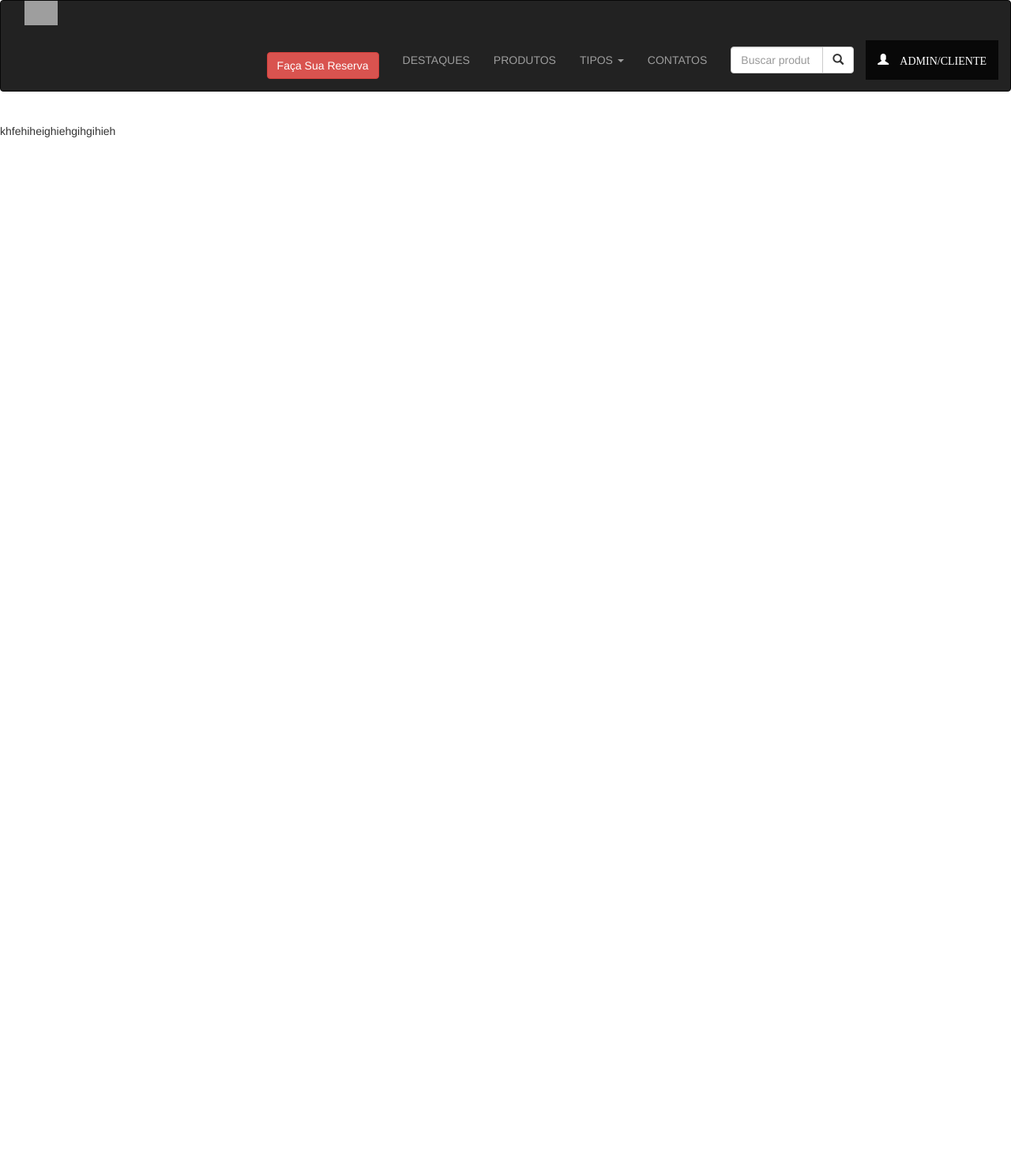
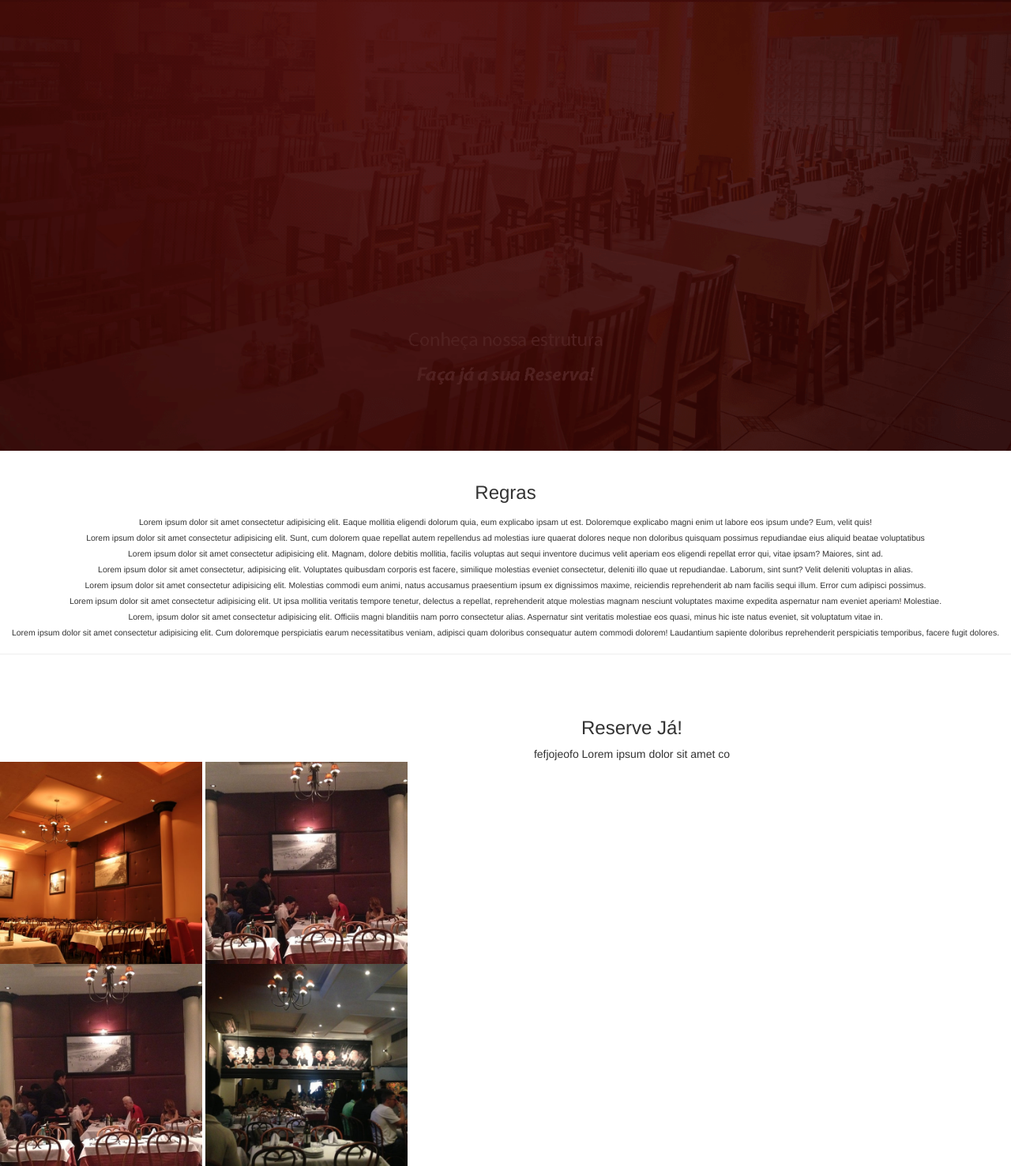
Before and after one commit to NicolasOliveira123/site-churrascaria, a PHP site: page /reserva.php in a window 1280 px wide. Shown: the whole page at 79% size. Before the commit the page ends 174 px from the top, so only its background shows below. Run offline with PHP 8.4, Linux system fonts and the light colour scheme; data comes from the database, SQL or seed files in the repository; some libraries are stand-ins or nearby versions; grey boxes are pictures that could not be loaded.

Commit message:
conclusão final

```diff
--- a/css/estilo.css
+++ b/css/estilo.css
@@ -3,7 +3,19 @@
     -webkit-background-size:cover;
     background-size: cover;
 }
+
 .reserva{
-  display: inline-block;
+  justify-content: space-around;
 
 }
+.text{
+  text-align: center;
+}
+.agenda{
+  text-align: center;
+  margin-left: 25%;
+}
+.ex{
+  text-align: center;
+
+}
--- a/menu_publico.php
+++ b/menu_publico.php
@@ -34,8 +34,7 @@
             <div class="collapse navbar-collapse" id="menupublico">
                 <ul class="nav navbar-nav navbar-right">
                     <li class="active">
-                     <li><a href="index.php#reserva"><button type="button" class="btn btn-danger">Faça Sua Reserva</button></a></li>
-
+                     <li><a href="reserva.php"><button type="button" class="btn btn-danger">Faça Sua Reserva</button></a></li>
                     </li>
                     <li>
                         <a href="index.php#destaques">DESTAQUES</a>
--- a/reserva.php
+++ b/reserva.php
@@ -1,6 +1,4 @@
-<?php
-include "conn/connect.php";
-?>
+
 <!DOCTYPE html>
 <html lang="pt-BR">
 <head>
@@ -8,10 +6,39 @@ include "conn/connect.php";
     <meta name="viewport" content="width=device-width, initial-scale=1.0">
     <link rel="stylesheet" href="css/bootstrap.min.css">
     <link rel="stylesheet" href="css/estilo.css">
-    <title>Document</title>
+    <script src="https://kit.fontawesome.com/2495680ceb.js" crossorigin="anonymous"></script>
+    <title>Àrea de reserva</title>
 </head>
 <body>
-    <?php include "menu_publico.php" ?>
-    khfehiheighiehgihgihieh
+    <header>
+        <img src="img/fundo-churrasco.png" width="100%" height="50%">
+    </header>
+    <br>
+    <div class="text">
+        <h3>Regras</h3>
+        <sub>Lorem ipsum dolor sit amet consectetur adipisicing elit. Eaque mollitia eligendi dolorum quia, eum explicabo ipsam ut est. Doloremque explicabo magni enim ut labore eos ipsum unde? Eum, velit quis! <br>
+        Lorem ipsum dolor sit amet consectetur adipisicing elit. Sunt, cum dolorem quae repellat autem repellendus ad molestias iure quaerat dolores neque non doloribus quisquam possimus repudiandae eius aliquid beatae voluptatibus <br>
+        Lorem ipsum dolor sit amet consectetur adipisicing elit. Magnam, dolore debitis mollitia, facilis voluptas aut sequi inventore ducimus velit aperiam eos eligendi repellat error qui, vitae ipsam? Maiores, sint ad. <br>
+        Lorem ipsum dolor sit amet consectetur, adipisicing elit. Voluptates quibusdam corporis est facere, similique molestias eveniet consectetur, deleniti illo quae ut repudiandae. Laborum, sint sunt? Velit deleniti voluptas in alias. <br>
+        Lorem ipsum dolor sit amet consectetur adipisicing elit. Molestias commodi eum animi, natus accusamus praesentium ipsum ex dignissimos maxime, reiciendis reprehenderit ab nam facilis sequi illum. Error cum adipisci possimus. <br>
+        Lorem ipsum dolor sit amet consectetur adipisicing elit. Ut ipsa mollitia veritatis tempore tenetur, delectus a repellat, reprehenderit atque molestias magnam nesciunt voluptates maxime expedita aspernatur nam eveniet aperiam! Molestiae. <br>
+        Lorem, ipsum dolor sit amet consectetur adipisicing elit. Officiis magni blanditiis nam porro consectetur alias. Aspernatur sint veritatis molestiae eos quasi, minus hic iste natus eveniet, sit voluptatum vitae in. <br>
+        Lorem ipsum dolor sit amet consectetur adipisicing elit. Cum doloremque perspiciatis earum necessitatibus veniam, adipisci quam doloribus consequatur autem commodi dolorem! Laudantium sapiente doloribus reprehenderit perspiciatis temporibus, facere fugit dolores.</sub>
+        <hr>
+        <br>
+        <br>
+    </div>
+  <div class="agenda">
+    <h3>Reserve Já!</h3>
+    fefjojeofo Lorem ipsum dolor sit amet co
+  </div>
+   <div class="reserva">
+        <img src="img/imagem_reserva.jpg" width="20%">
+        <img src="img/imagem_reserva2.jpg" width="20%">
+    </div>
+    <div>
+        <img src="img/imagem_reserva2.jpg" width="20%">
+        <img src="img/imagem_reserva4.jpg" width="20%">
+    </div>
 </body>
 </html>
--- a/rodape.php
+++ b/rodape.php
@@ -106,9 +106,9 @@
         <div class="col-sm-12">
             <div class="panel-footer" style="background: none;">
                 <h6 class="text-danger text-center">
-                    Desenvolvido por Gabriel santiago&trade; 2023
+                    Desenvolvido por Nicolas Oliveira&trade; 2023
                     <br>
-                    <a href="www.gabrielleandrosantiago@gmail.com" target="_blank">gabrielleandrosantiago</a>
+                    <a href="www.gabrielleandrosantiago@gmail.com" target="_blank">nicolasoliveirareis</a>
                 </h6>
             </div>
         </div>
```
Also changed, not shown: img/fundo-churrasco.png (added), img/imagem_reserva.jpg (added), img/imagem_reserva2.jpg (added), img/imagem_reserva4.jpg (added).
